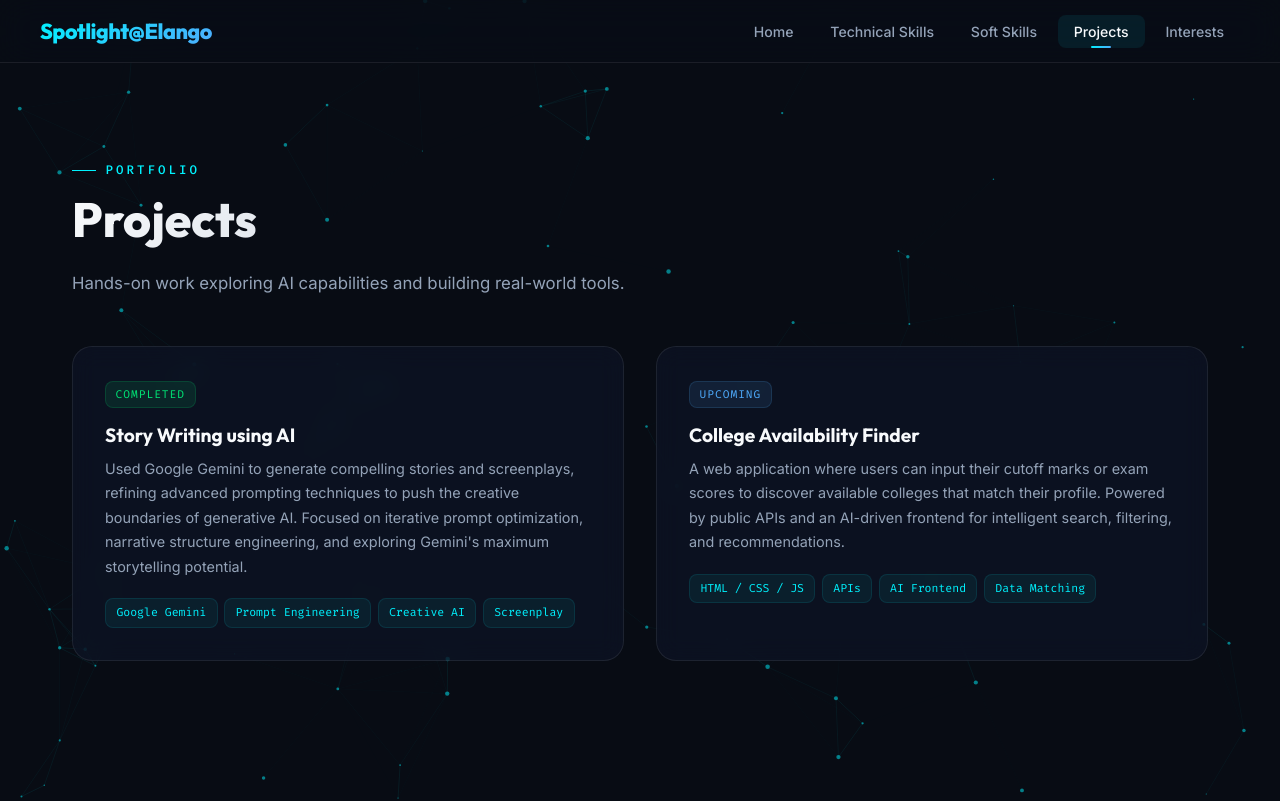
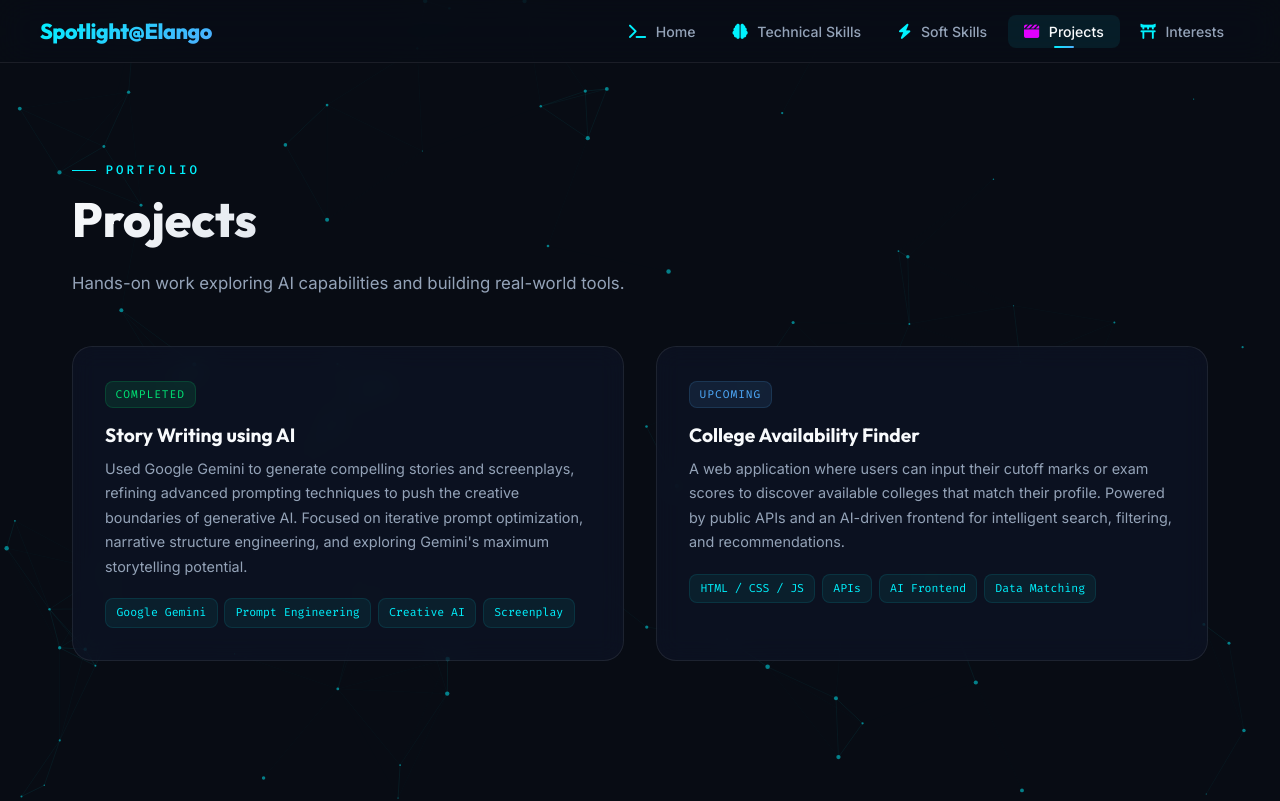
Before and after one commit to ELANGO-DILLIRAJ/Portfolio, a plain HTML site: page certifications-projects.html in a window 1280 px wide. Shown: the top 801 px of the page. Drawn offline with Linux system fonts and the light colour scheme.

Commit message:
Symbols Changed

```diff
--- a/certifications-projects.html
+++ b/certifications-projects.html
@@ -8,6 +8,7 @@
     content="Projects and Certifications — Elango Dilliraj's AI projects and professional certification takeaways with practical implementation details." />
   <title>Projects & Certifications | Elango Dilliraj</title>
   <link rel="stylesheet" href="styles.css" />
+  <link rel="stylesheet" href="https://cdnjs.cloudflare.com/ajax/libs/font-awesome/6.4.0/css/all.min.css">
   <link rel="icon" type="image/svg+xml" href="assets/favicon-cert.svg" />
 </head>
 
@@ -23,11 +24,11 @@
         <span></span><span></span><span></span>
       </button>
       <ul class="nav-links" id="nav-links">
-        <li><a href="index.html">Home</a></li>
-        <li><a href="tech-skills.html">Technical Skills</a></li>
-        <li><a href="soft-skills.html">Soft Skills</a></li>
-        <li><a href="certifications-projects.html">Projects</a></li>
-        <li><a href="interests.html">Interests</a></li>
+        <li><a href="index.html"><i class="fa-solid fa-terminal"></i> Home</a></li>
+        <li><a href="tech-skills.html"><i class="fa-solid fa-brain"></i> Technical Skills</a></li>
+        <li><a href="soft-skills.html"><i class="fa-solid fa-bolt"></i> Soft Skills</a></li>
+        <li><a href="certifications-projects.html"><i class="fa-solid fa-clapperboard"></i> Projects</a></li>
+        <li><a href="interests.html"><i class="fa-solid fa-torii-gate"></i> Interests</a></li>
       </ul>
     </div>
   </nav>
--- a/styles.css
+++ b/styles.css
@@ -1581,3 +1581,15 @@ h1, h2, h3, h4, h5, h6 {
     font-size: 2rem;
   }
 }
+
+.nav-links i {
+  margin-right: 6px;
+  font-size: 0.95rem;
+  color: var(--accent-cyan);
+  transition: color 0.3s ease;
+}
+
+.nav-links a:hover i,
+.nav-links a.active i {
+  color: var(--accent-violet);
+}
```
Also changed, not shown: index.html (+6 -5 lines), interests.html (+6 -5 lines), soft-skills.html (+6 -5 lines), tech-skills.html (+6 -5 lines).
